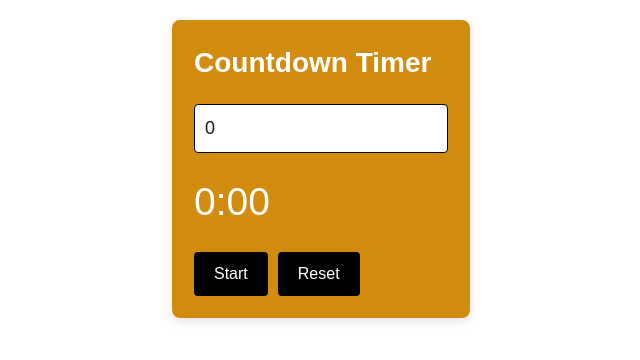
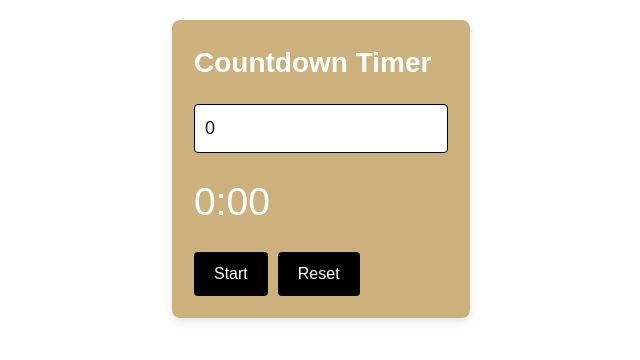
Before and after one commit to Raimaqureshi/countdown-timer, a Next.js app: page / in a window 1280 px wide. Shown: the top 360 px of the page, without its empty margins (319-959 px from the left). Built offline with nearby package versions, Linux system fonts and the light colour scheme.

Commit message:
Initial commit

```diff
--- a/src/app/countdown-timer.module.css
+++ b/src/app/countdown-timer.module.css
@@ -6,10 +6,10 @@
 }
 
 .timerBox {
-  border: 2px solid rgb(209, 140, 13);
+  border: 2px solid rgb(205, 177, 125);
   border-radius: 8px;
   padding: 20px;
-  background-color: rgb(209, 140, 13);
+  background-color: rgb(205, 177, 125);
   box-shadow: 0 4px 10px rgba(0, 0, 0, 0.1); /* Shadow effect */
 }
 
```
